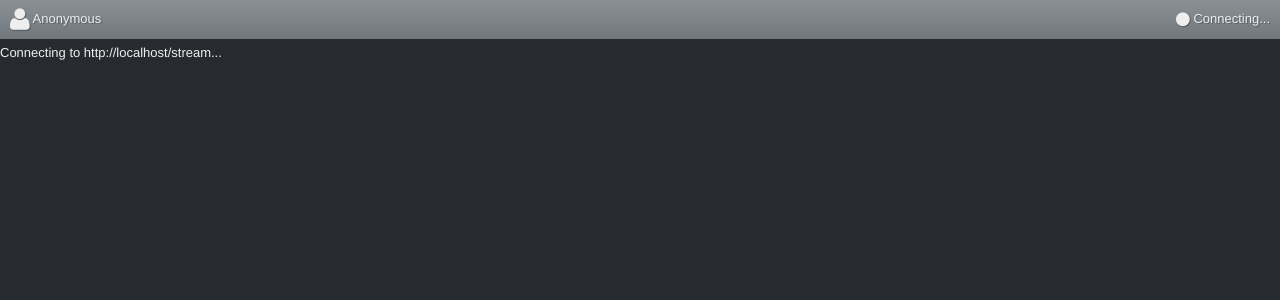
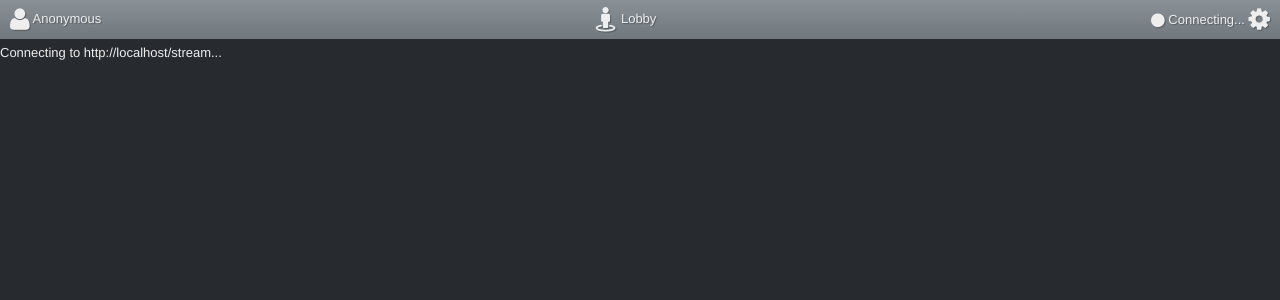
Before and after one commit to claudeci1989/flask-otr-webrtc-demo, a Flask app: page / in a window 1280 px wide. Shown: the top 300 px of the page. Run offline with Flask 2, Linux system fonts and the light colour scheme; data that the repository does not hold is empty.

Commit message:
index.html: room and settings icon

```diff
--- a/templates/index.html
+++ b/templates/index.html
@@ -68,11 +68,13 @@
             padding: 5px;
             resize: none;
         }
-        #user_icon {
+        #user_icon,
+        #room .fa,
+        #settings_icon {
             font-size: 25px;
         }
-        #connection {
-            padding-top: 3px;
+        #room {
+            text-align: center;
         }
         #connection_icon {
             font-size: 16px;
@@ -103,6 +105,11 @@
             <div id="connection">
                 <span id="connection_icon" class="fa fa-circle offline"></span>
                 <span id="connection_status">Not connected</span>
+                <span id="settings_icon" class="fa fa-gear"></span>
+            </div>
+            <div id="room">
+                <span id="room_icon" class="fa fa-street-view"></span>
+                <span id="room_name">Lobby</span>
             </div>
         </div>
         <div id="messages"></div>
```
